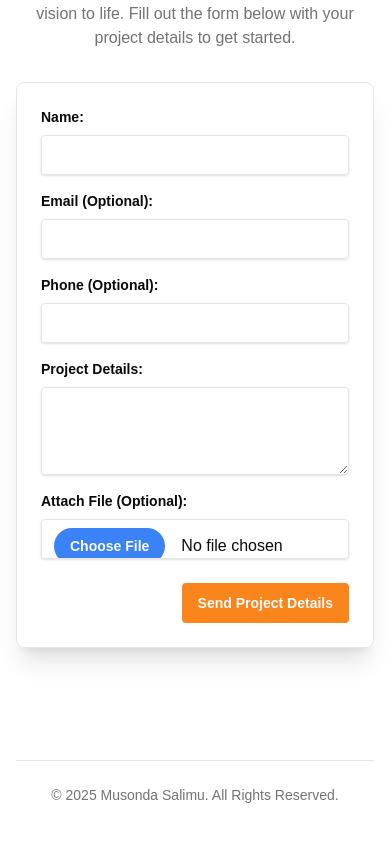
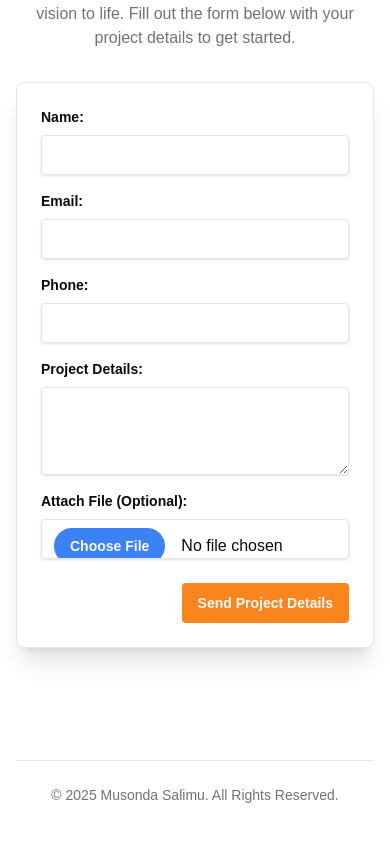
Before and after one commit to MS0C54073/muzoprof, a Next.js app: page / in a window 390 px wide. Shown: the part 8753-9594 px from the top of the page. Built offline with nearby package versions, Linux system fonts and the light colour scheme.

Commit message:
in the Contact form Email and Phone : is required not optional

```diff
--- a/src/app/page.tsx
+++ b/src/app/page.tsx
@@ -19,7 +19,7 @@ import {
 import { jsPDF } from 'jspdf';
 import { useState, type ComponentType } from 'react';
 import { getAnalytics, logEvent } from "firebase/analytics";
-import { app, storage } from '@/lib/firebase';
+import { app, storage }from '@/lib/firebase';
 import { useForm, type SubmitHandler } from 'react-hook-form';
 import { zodResolver } from '@hookform/resolvers/zod';
 import * as z from 'zod';
@@ -310,8 +310,8 @@ const references = [
 
 const orderSchema = z.object({
   name: z.string().min(1, { message: 'Name is required' }),
-  email: z.string().email({ message: 'Invalid email address' }).optional().or(z.literal('')),
-  phone: z.string().optional(),
+  email: z.string().email({ message: 'A valid email is required' }),
+  phone: z.string().min(5, { message: 'A valid phone number is required' }),
   details: z.string().min(10, { message: 'Please provide some details about your project.' }),
   attachment: z.any().optional(),
 });
@@ -1151,13 +1151,14 @@ export default function Home() {
                 </div>
                 <div className="grid grid-cols-1 md:grid-cols-2 gap-4 mb-4">
                     <div>
-                      <Label htmlFor="order-email" className="block text-foreground text-sm font-bold mb-2"><TranslatedText text="Email (Optional):" /></Label>
+                      <Label htmlFor="order-email" className="block text-foreground text-sm font-bold mb-2"><TranslatedText text="Email:" /></Label>
                       <Input type="email" id="order-email" {...register("email")} className="shadow appearance-none border rounded w-full py-2 px-3 bg-background/70 text-foreground leading-tight focus:outline-none focus:shadow-outline focus:ring-2 focus:ring-primary" />
                       {errors.email && <p className="text-destructive text-xs italic mt-1"><TranslatedText text={errors.email.message || ""} /></p>}
                     </div>
                     <div>
-                      <Label htmlFor="order-phone" className="block text-foreground text-sm font-bold mb-2"><TranslatedText text="Phone (Optional):" /></Label>
+                      <Label htmlFor="order-phone" className="block text-foreground text-sm font-bold mb-2"><TranslatedText text="Phone:" /></Label>
                       <Input type="tel" id="order-phone" {...register("phone")} className="shadow appearance-none border rounded w-full py-2 px-3 bg-background/70 text-foreground leading-tight focus:outline-none focus:shadow-outline focus:ring-2 focus:ring-primary" />
+                      {errors.phone && <p className="text-destructive text-xs italic mt-1"><TranslatedText text={errors.phone.message || ""} /></p>}
                     </div>
                 </div>
                 <div className="mb-4">
```
